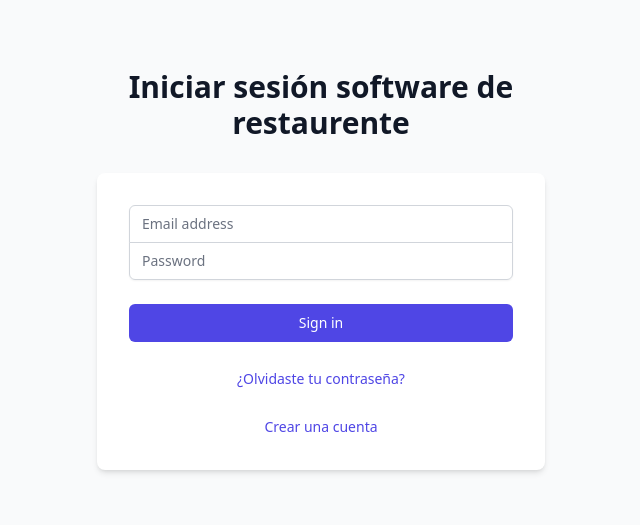
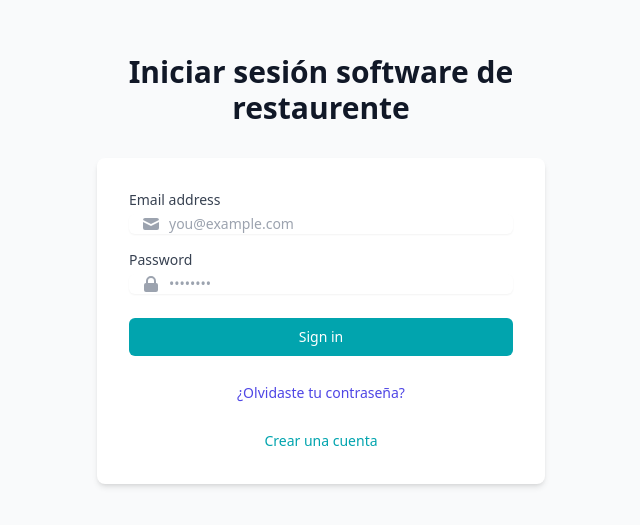
Before and after one commit to betweencode/restaurantes, an Angular app: page / in a window 1280 px wide. Shown: the part 143-668 px from the top of the page, without its empty margins (319-959 px from the left). Built offline with nearby package versions, Linux system fonts and the light colour scheme.

Commit message:
inputs más trabajados

```diff
--- a/src/app/paginas/sesion/menu/menu.component.html
+++ b/src/app/paginas/sesion/menu/menu.component.html
@@ -1,20 +1,21 @@
 <div class="flex h-screen bg-gray-100">
   <!-- Sidebar -->
   <div
-    class="sidebar-transition bg-gradient-to-b from-indigo-800 to-purple-800 text-white"
+    class="sidebar-transition bg-gradient-to-b from-[#01a4ae] to-[#017982] text-white"
     [ngClass]="isSidebarOpen ? 'w-64' : 'w-20'"
   >
     <!-- Sidebar header -->
-    <div class="flex items-center justify-between p-4 border-b border-indigo-700">
-      <div class="flex items-center space-x-2" *ngIf="isSidebarOpen">
-        <svg class="w-8 h-8 text-indigo-300" fill="none" stroke="currentColor" viewBox="0 0 24 24" xmlns="http://www.w3.org/2000/svg">
-          <path stroke-linecap="round" stroke-linejoin="round" stroke-width="2" d="M13 10V3L4 14h7v7l9-11h-7z"></path>
+    <div class="flex items-center justify-between p-4 border-b border-[#018794]">
+    <div class="flex items-center space-x-2" *ngIf="isSidebarOpen">
+      <svg class="w-8 h-8 text-[#7fcdd3]" fill="none" stroke="currentColor" viewBox="0 0 24 24"
+           xmlns="http://www.w3.org/2000/svg">
+      <path stroke-linecap="round" stroke-linejoin="round" stroke-width="2" d="M13 10V3L4 14h7v7l9-11h-7z"></path>
         </svg>
         <span class="text-xl font-bold">Dashboard</span>
       </div>
       <button
         (click)="toggleSidebar()"
-        class="p-1 rounded-full hover:bg-indigo-700 focus:outline-none"
+        class="p-1 rounded-full hover:bg-[#018794] focus:outline-none"
       >
         <svg class="w-6 h-6" fill="none" stroke="currentColor" viewBox="0 0 24 24" xmlns="http://www.w3.org/2000/svg">
           <path *ngIf="isSidebarOpen" stroke-linecap="round" stroke-linejoin="round" stroke-width="2" d="M15 19l-7-7 7-7"></path>
@@ -33,8 +34,8 @@
             (click)="item.hasSubmenu ? toggleSubmenu(item) : setActiveItem(item)"
             class="flex items-center px-4 py-3 cursor-pointer menu-item"
             [ngClass]="{
-              'bg-indigo-700 text-white active-menu-item': item.isActive,
-              'hover:bg-indigo-700/50': !item.isActive
+              'bg-[#018794] text-white active-menu-item': item.isActive,
+              'hover:bg-[#018794]/50': !item.isActive
             }"
           >
             <!-- Icon -->
@@ -62,14 +63,14 @@
           <!-- Submenu -->
           <div
             *ngIf="item.hasSubmenu && isSidebarOpen"
-            class="overflow-hidden bg-indigo-900/50 submenu-enter-active"
+            class="overflow-hidden bg-[#017982]/50 submenu-enter-active"
             [ngClass]="{'max-h-0 opacity-0': !item.isSubmenuOpen, 'max-h-60 opacity-100': item.isSubmenuOpen}"
           >
             <ul class="py-2">
               <li *ngFor="let subItem of item.submenuItems">
                 <a
                   [routerLink]="subItem.route"
-                  class="flex items-center pl-12 py-2 text-sm text-indigo-100 hover:bg-indigo-800 menu-item"
+                  class="flex items-center pl-12 py-2 text-sm text-[#b8e3e7] hover:bg-[#018794] menu-item"
                 >
                   <span class="w-2 h-2 mr-2 bg-indigo-400 rounded-full"></span>
                   {{ subItem.name }}
@@ -104,7 +105,7 @@
           <input
             type="text"
             placeholder="Search..."
-            class="w-64 pl-10 pr-4 py-2 rounded-lg border border-gray-300 focus:outline-none focus:ring-2 focus:ring-indigo-500 focus:border-transparent"
+            class="w-64 pl-10 pr-4 py-2 rounded-lg border border-gray-300 focus:outline-none focus:ring-2 focus:ring-[#01a4ae] focus:border-transparent"
           >
           <svg class="w-5 h-5 text-gray-500 absolute left-3 top-2.5" fill="none" stroke="currentColor" viewBox="0 0 24 24" xmlns="http://www.w3.org/2000/svg">
             <path stroke-linecap="round" stroke-linejoin="round" stroke-width="2" d="M21 21l-6-6m2-5a7 7 0 11-14 0 7 7 0 0114 0z"></path>
@@ -121,8 +122,8 @@
 
         <!-- Profile -->
         <div class="flex items-center space-x-2">
-          <div class="w-10 h-10 rounded-full bg-indigo-600 flex items-center justify-center text-white font-bold">
-            JD
+          <div class="w-10 h-10 rounded-full bg-[#01a4ae] flex items-center justify-center text-white font-bold">
+          JD
           </div>
           <span class="hidden md:inline text-gray-700">John Doe</span>
         </div>
--- a/src/app/paginas/sinsesion/login/login.component.html
+++ b/src/app/paginas/sinsesion/login/login.component.html
@@ -6,36 +6,57 @@
       </h2>
     </div>
     <form class="mt-8 space-y-6 bg-white p-8 rounded-lg shadow-md">
-      <div class="rounded-md shadow-sm -space-y-px">
-        <div>
-          <label for="email-address" class="sr-only">Email address</label>
-          <input id="email-address" name="email" type="email" required
-                 class="appearance-none rounded-none relative block w-full px-3 py-2 border border-gray-300 placeholder-gray-500 text-gray-900 rounded-t-md focus:outline-none focus:ring-indigo-500 focus:border-indigo-500 focus:z-10 sm:text-sm"
-                 placeholder="Email address">
+      <div class="space-y-4">
+        <div class="relative">
+          <label for="email-address" class="block text-sm font-medium text-gray-700 mb-1">Email address</label>
+          <div class="relative">
+            <div class="absolute inset-y-0 left-0 pl-3 flex items-center pointer-events-none">
+              <svg class="h-5 w-5 text-gray-400" xmlns="http://www.w3.org/2000/svg" viewBox="0 0 20 20"
+                   fill="currentColor">
+                <path d="M2.003 5.884L10 9.882l7.997-3.998A2 2 0 0016 4H4a2 2 0 00-1.997 1.884z"/>
+                <path d="M18 8.118l-8 4-8-4V14a2 2 0 002 2h12a2 2 0 002-2V8.118z"/>
+              </svg>
+            </div>
+            <input id="email-address" name="email" type="email" required
+                   class="pl-10 block w-full rounded-md border-gray-300 shadow-sm focus:ring-[#01a4ae] focus:border-[#01a4ae] transition duration-150 ease-in-out sm:text-sm"
+                   placeholder="you@example.com">
+          </div>
+          <p class="mt-1 hidden text-sm text-red-600">Please enter a valid email address</p>
         </div>
-        <div>
-          <label for="password" class="sr-only">Password</label>
-          <input id="password" name="password" type="password" required
-                 class="appearance-none rounded-none relative block w-full px-3 py-2 border border-gray-300 placeholder-gray-500 text-gray-900 rounded-b-md focus:outline-none focus:ring-indigo-500 focus:border-indigo-500 focus:z-10 sm:text-sm"
-                 placeholder="Password">
+        <div class="relative">
+          <label for="password" class="block text-sm font-medium text-gray-700 mb-1">Password</label>
+          <div class="relative">
+            <div class="absolute inset-y-0 left-0 pl-3 flex items-center pointer-events-none">
+              <svg class="h-5 w-5 text-gray-400" xmlns="http://www.w3.org/2000/svg" viewBox="0 0 20 20"
+                   fill="currentColor">
+                <path fill-rule="evenodd"
+                      d="M5 9V7a5 5 0 0110 0v2a2 2 0 012 2v5a2 2 0 01-2 2H5a2 2 0 01-2-2v-5a2 2 0 012-2zm8-2v2H7V7a3 3 0 016 0z"
+                      clip-rule="evenodd"/>
+              </svg>
+            </div>
+            <input id="password" name="password" type="password" required
+                   class="pl-10 block w-full rounded-md border-gray-300 shadow-sm focus:ring-[#01a4ae] focus:border-[#01a4ae] transition duration-150 ease-in-out sm:text-sm"
+                   placeholder="••••••••">
+          </div>
+          <p class="mt-1 hidden text-sm text-red-600">Password must be at least 8 characters</p>
         </div>
       </div>
 
       <div>
         <button type="submit"
-                class="group relative w-full flex justify-center py-2 px-4 border border-transparent text-sm font-medium rounded-md text-white bg-indigo-600 hover:bg-indigo-700 focus:outline-none focus:ring-2 focus:ring-offset-2 focus:ring-indigo-500">
-          Sign in
+                class="group relative w-full flex justify-center py-2 px-4 border border-transparent text-sm font-medium rounded-md text-white bg-[#01a4ae] hover:bg-[#018791] focus:outline-none focus:ring-2 focus:ring-offset-2 focus:ring-[#01a4ae]">
+        Sign in
         </button>
       </div>
       <div class="text-center">
-        <a href="#" class="text-sm text-indigo-600 hover:text-indigo-500">
+      <a href="#" class="text-sm text-indigo-600 hover:text-indigo-500">
           ¿Olvidaste tu contraseña?
         </a>
       </div>
 
       <div class="text-center">
-        <a href="#" class="text-sm text-indigo-600 hover:text-indigo-500">
-          Crear una cuenta
+        <a href="#" class="text-sm text-[#01a4ae] hover:text-[#018791]">
+        Crear una cuenta
         </a>
       </div>
 
```
